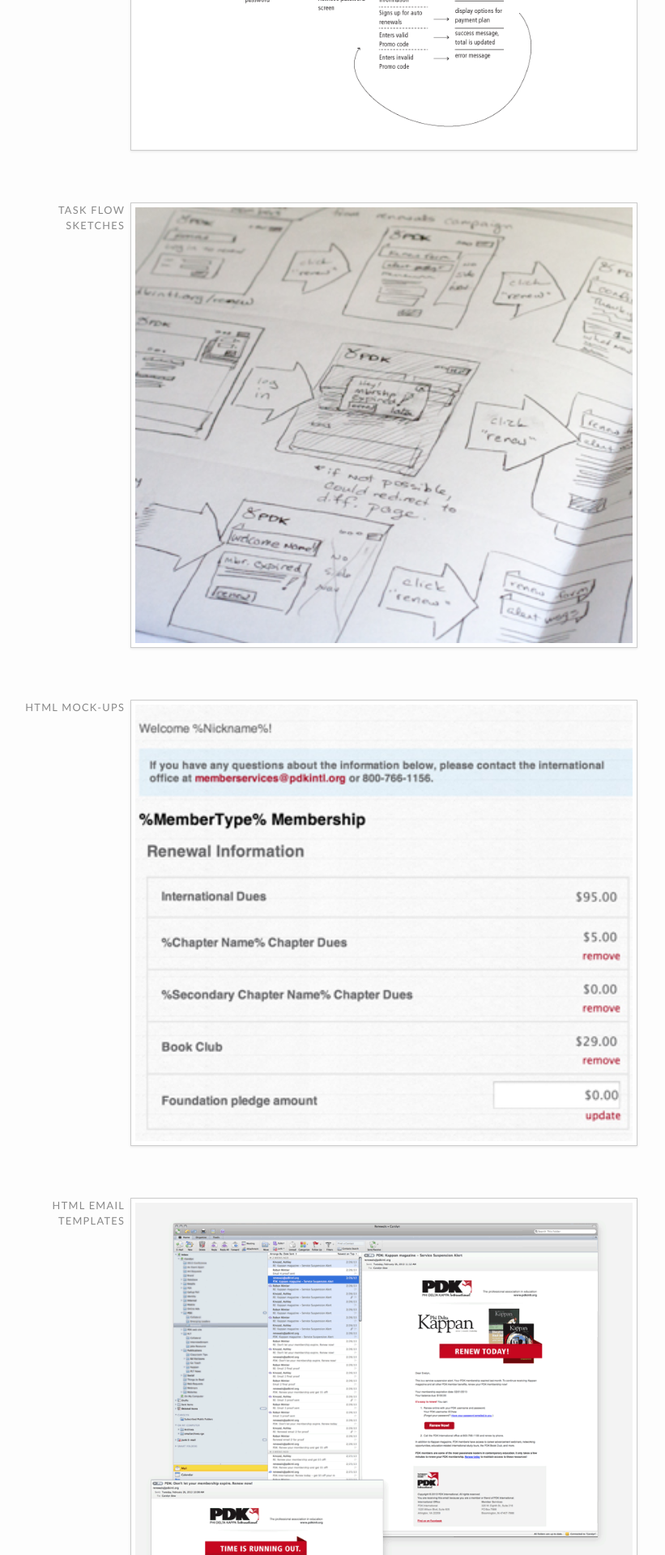
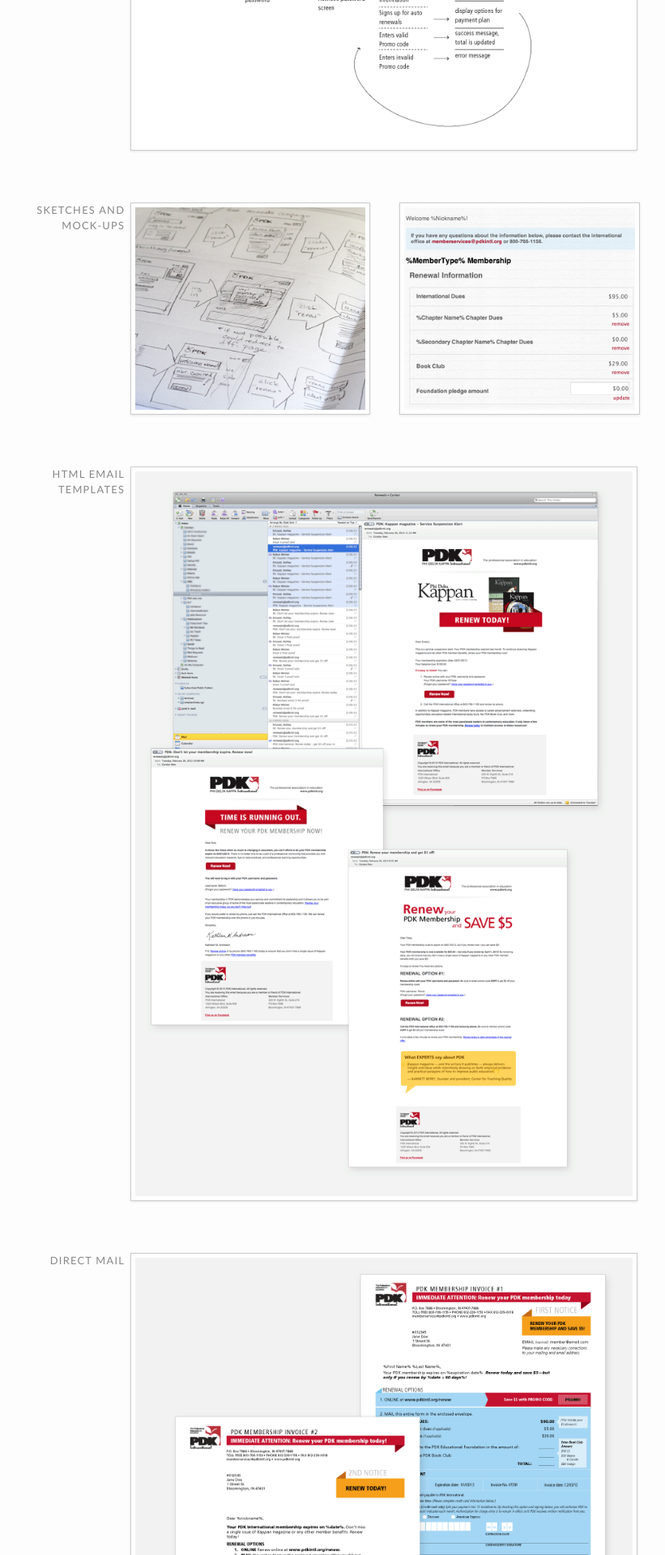
Before and after one commit to carodew/carodew.github.io, a Jekyll site: the page built from _posts/projects/ux/2014-01-01-pdk-renewals.md, in a window 1280 px wide. Shown: the part 1876-3796 px from the top of the page at 81% size, without its empty margins (139-960 px from the left). Built offline with Jekyll 4.4.1, drawn with Linux system fonts in a browser that asks for light colours; nearby versions of some CDN libraries; library files that are not in the unit come from our copies.

Commit message:
correct half-width image styling

```diff
--- a/_posts/projects/ux/2014-01-01-pdk-renewals.md
+++ b/_posts/projects/ux/2014-01-01-pdk-renewals.md
@@ -34,12 +34,10 @@
 </figure>
 <figure>
 	<img src="{{ page.img-path }}task-flow-photo.jpg" class="img-halfsies">
-	<figcaption>Task flow sketches</figcaption>
+	<img src="{{ page.img-path }}renewal-mockup-4.jpg" class="img-halfsies">
+	<figcaption>Sketches and Mock-ups</figcaption>
 </figure>
-<figure>
-	<img src="{{ page.img-path }}renewal-mockup-4.jpg" class="img-halfsies">
-	<figcaption>HTML mock-ups</figcaption>
-</figure>
+
 <figure>
 	<img src="{{ page.img-path }}renewals-port-2.gif" alt="Membership Renewal Email" />
 	<figcaption>
--- a/_sass/_images.scss
+++ b/_sass/_images.scss
@@ -31,7 +31,8 @@
 
 .logotype img { background-color: transparent; }
 
-.project img {
+.project {
+	img {
 		width: 96%;
 		margin-bottom: 1rem;
 		padding: 5px;
@@ -41,7 +42,6 @@
 			 -moz-box-shadow: 0 1px 3px rgba(0, 0, 0, 0.1);
 						box-shadow: 0 1px 3px rgba(0, 0, 0, 0.1);
 	}
-
 	.img-halfsies {
 		@media screen and ( min-width: 697px ){
 			width: 44.5%;
@@ -49,3 +49,4 @@
 			&:first-child { margin-right: 5%; }
 		}
 	}
+}
```
Lines whose indentation alone changed are shown as unchanged.
